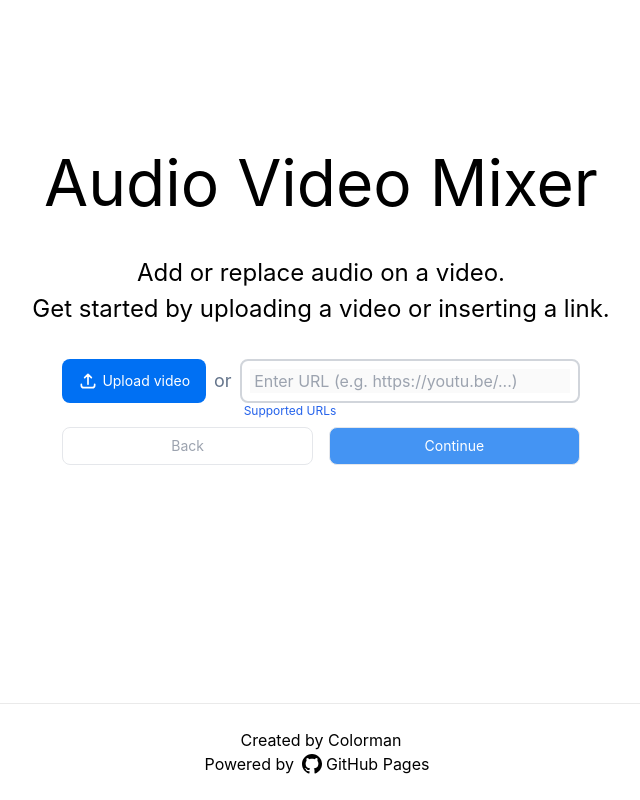
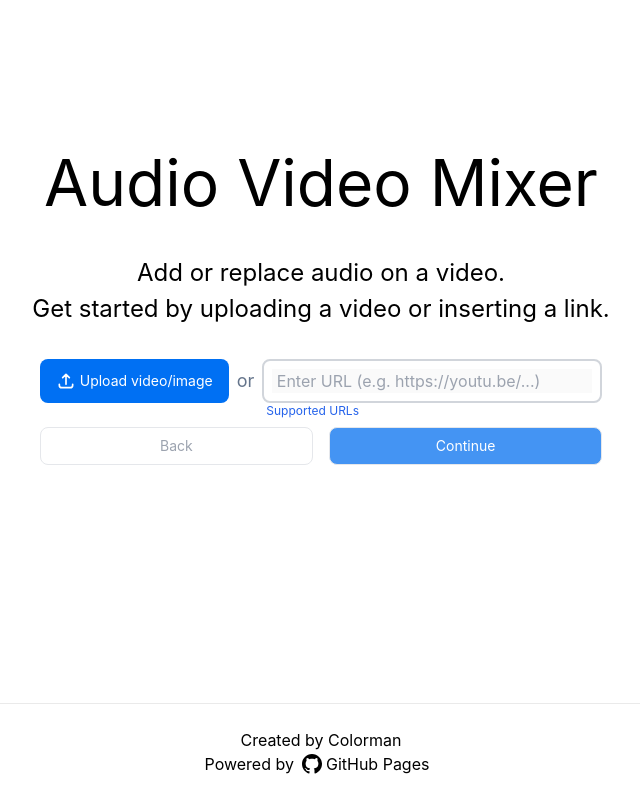
Before and after one commit to TheColorman/audio-replacer, a Next.js app: page / in a window 1280 px wide. Shown: the whole page, without its empty margins (319-959 px from the left). Built offline with nearby package versions, Linux system fonts and the light colour scheme.

Commit message:
:children_crossing: Updated button text

```diff
--- a/pages/index.tsx
+++ b/pages/index.tsx
@@ -123,7 +123,7 @@ const Home: NextPage = () => {
                     <path strokeLinecap="round" strokeLinejoin="round" d="M4 16v1a3 3 0 003 3h10a3 3 0 003-3v-1m-4-8l-4-4m0 0L8 8m4-4v12" />
                   </svg>
                 </span>
-                Upload video
+                Upload video/image
               </label>
               <input
                 // Hide the file input, but remain accessible to screen readers and keyboard users
```
